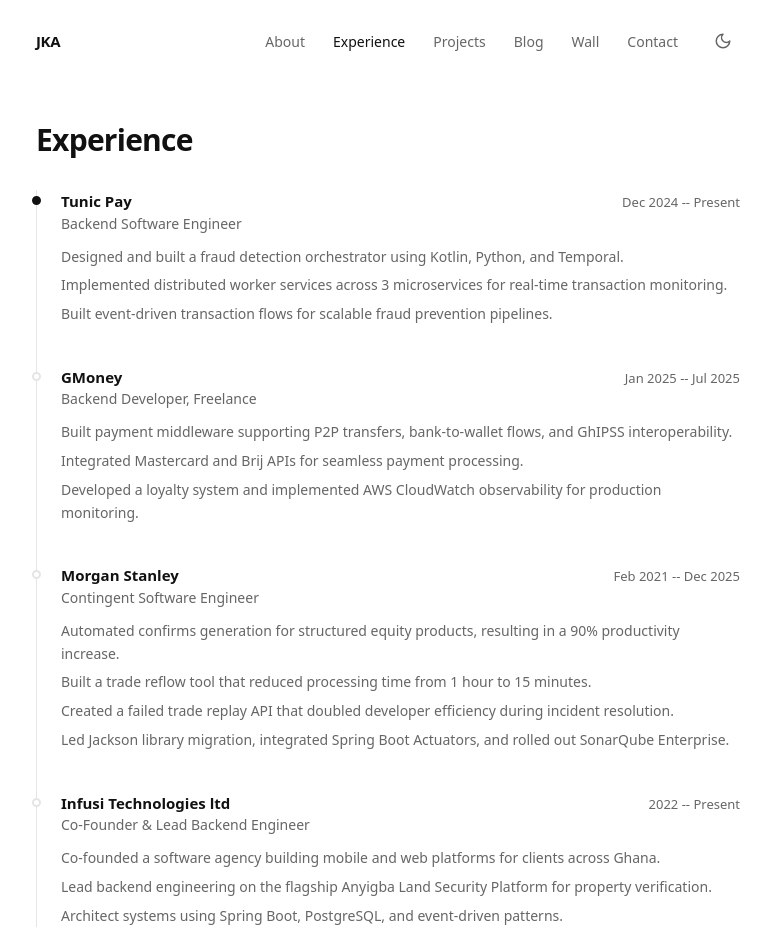
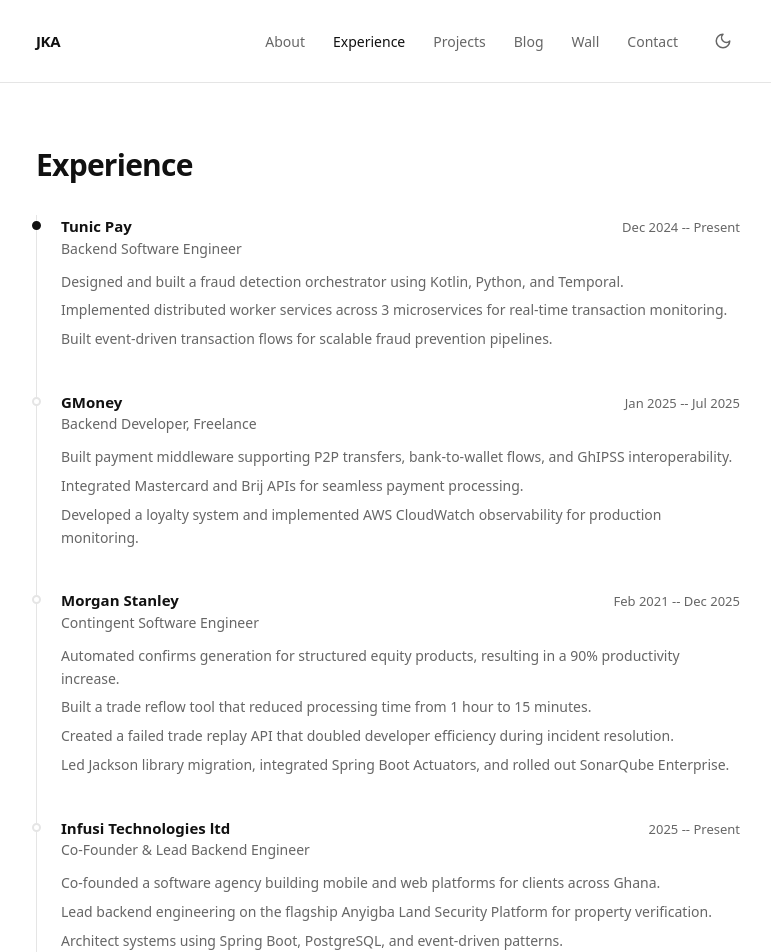
Before and after one commit to Amo95/kwameamo, a Next.js app: page /experience in a window 1280 px wide. Shown: the top 952 px of the page, without its empty margins (252-1023 px from the left). Built offline with nearby package versions, Linux system fonts and the light colour scheme.

Commit message:
amojames: made navbar sticky

```diff
--- a/src/app/experience/page.tsx
+++ b/src/app/experience/page.tsx
@@ -45,7 +45,7 @@
   {
     company: "Infusi Technologies ltd",
     role: "Co-Founder & Lead Backend Engineer",
-    period: "2022 -- Present",
+    period: "2025 -- Present",
     current: false,
     description: [
       "Co-founded a software agency building mobile and web platforms for clients across Ghana.",
--- a/src/app/layout.tsx
+++ b/src/app/layout.tsx
@@ -81,8 +81,8 @@
     <html lang="en" suppressHydrationWarning>
       <body className={`${inter.variable} antialiased`}>
         <ThemeProvider>
-          <div className="mx-auto max-w-3xl px-4 py-4 sm:px-6 sm:py-6 lg:px-8">
-            <Navigation />
+          <Navigation />
+          <div className="mx-auto max-w-3xl px-4 sm:px-6 lg:px-8">
             <main className="py-8 sm:py-12 lg:py-16">{children}</main>
             <Footer />
           </div>
--- a/src/components/Navigation.tsx
+++ b/src/components/Navigation.tsx
@@ -19,7 +19,8 @@
   const [menuOpen, setMenuOpen] = useState(false);
 
   return (
-    <nav className="flex items-center justify-between">
+    <nav className="sticky top-0 z-50 border-b border-border bg-background/80 backdrop-blur-md">
+      <div className="mx-auto flex max-w-3xl items-center justify-between px-4 py-4 sm:px-6 sm:py-6 lg:px-8">
         <Link
           href="/"
           className="text-[15px] font-semibold tracking-tight text-foreground"
@@ -71,8 +72,8 @@
 
         {/* Mobile menu */}
         {menuOpen && (
-        <div className="absolute left-0 right-0 top-14 z-50 border-b border-border bg-background px-6 pb-6 sm:hidden">
-          <div className="flex flex-col gap-4">
+          <div className="absolute left-0 right-0 top-full z-50 border-b border-border bg-background/95 backdrop-blur-md px-6 pb-6 sm:hidden">
+            <div className="flex flex-col gap-4 pt-4">
               {links.map((link) => (
                 <Link
                   key={link.href}
@@ -88,6 +89,7 @@
             </div>
           </div>
         )}
+      </div>
     </nav>
   );
 }
```
Lines whose indentation alone changed are shown as unchanged.
